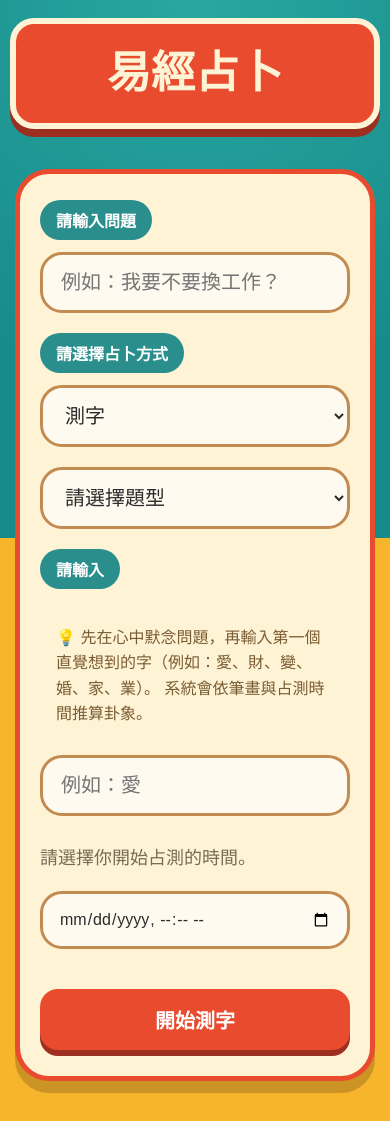
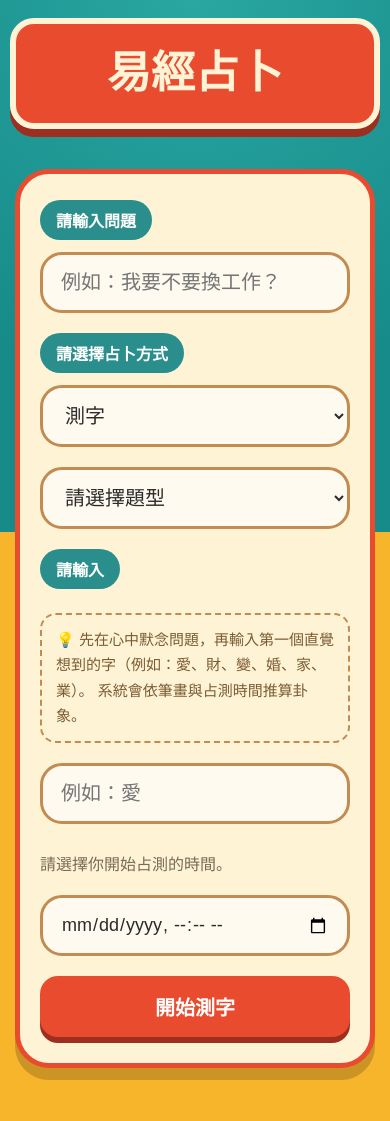
Before and after one commit to zyhtw2026/iching-divination-app, a React (Vite) app: page / in a window 390 px wide. Built offline with nearby package versions, Linux system fonts and the light colour scheme.

Commit message:
Hotfix character divination and time display

```diff
--- a/src/App.css
+++ b/src/App.css
@@ -300,18 +300,6 @@ button:active {
     font-size: 16px;
   }
 }
-.datetime-input {
-  width: 100%;
-  box-sizing: border-box;
-  font-size: 16px;
-}
-
-@media (max-width: 600px) {
-  .datetime-input {
-    min-height: 48px;
-    padding: 12px;
-  }
-}
 .hint-text {
   margin: 8px 0 18px;
   font-size: 18px;
@@ -319,27 +307,57 @@ button:active {
   color: #7a6a55;
 }
 
+.measure-word-tip {
+  margin: 12px 0 20px;
+  padding: 14px 18px;
+  background: #fff3d6;
+  border: 2px dashed #c28b52;
+  border-radius: 16px;
+  font-size: 16px;
+  line-height: 1.8;
+  color: #7a5c32;
+}
+
 .datetime-input {
+  display: block;
   width: 100%;
   max-width: 100%;
   box-sizing: border-box;
-  font-size: 18px;
-  padding: 18px 24px;
-  overflow: hidden;
+  margin-bottom: 20px;
+
+  padding: 18px;
+  font-size: 22px;
+
+  border: 3px solid #c28b52;
+  border-radius: 24px;
+  background: #fffaf0;
+  color: #2b2b2b;
+
+  font-family: inherit;
+}
+
+.panel .datetime-input {
+  width: 100%;
+  max-width: 100%;
 }
 
 @media (max-width: 600px) {
+  .hint-text {
+    font-size: 16px;
+  }
+
+  .measure-word-tip {
+    font-size: 15px;
+    padding: 12px 14px;
+    line-height: 1.7;
+  }
+
   .datetime-input {
-    font-size: 16px;
-    padding: 16px;
+    width: 100%;
+    max-width: 100%;
+
+    font-size: 18px;
+    padding: 16px 18px;
+    border-radius: 22px;
   }
 }
-.measure-word-tip {
-  margin: 12px 0 16px;
-  padding: 12px 16px;
-  background: #fff3d6;
-  border-radius: 12px;
-  font-size: 16px;
-  line-height: 1.6;
-  color: #7a5c32;
-}
```
